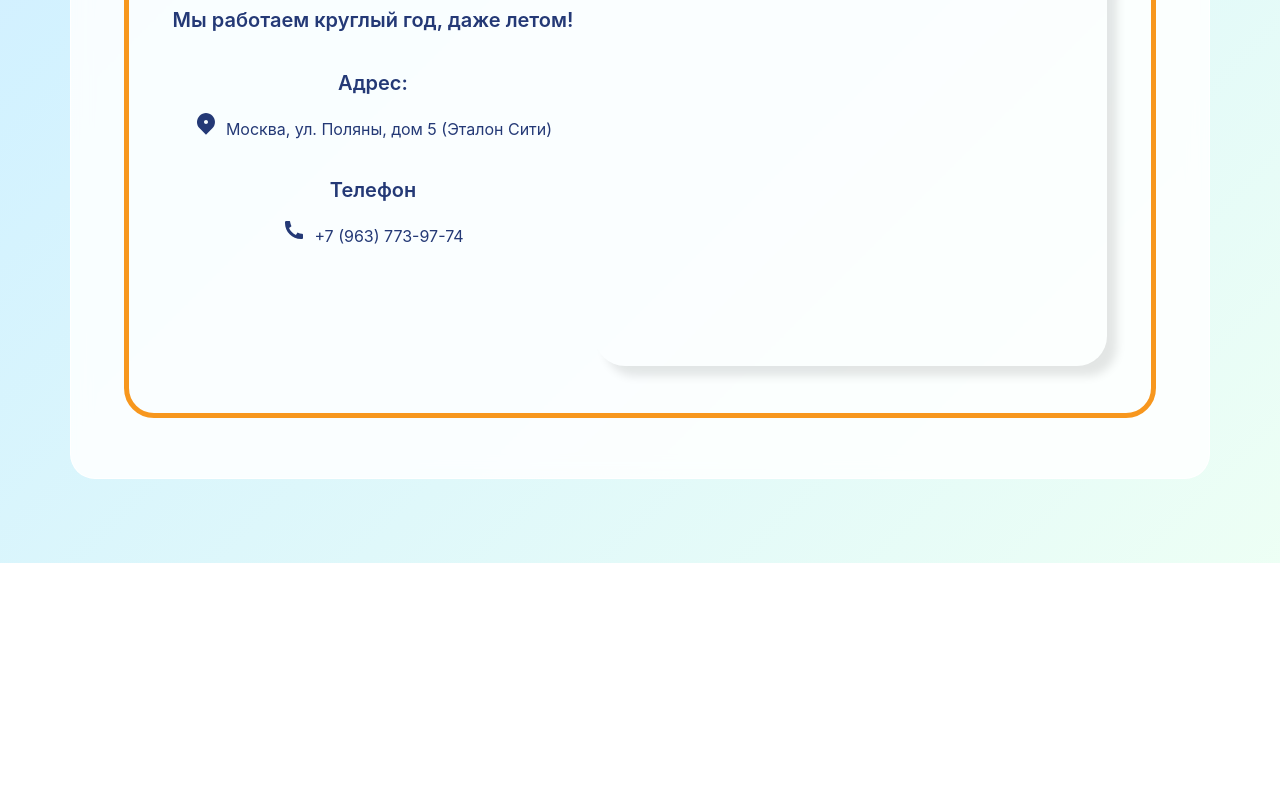
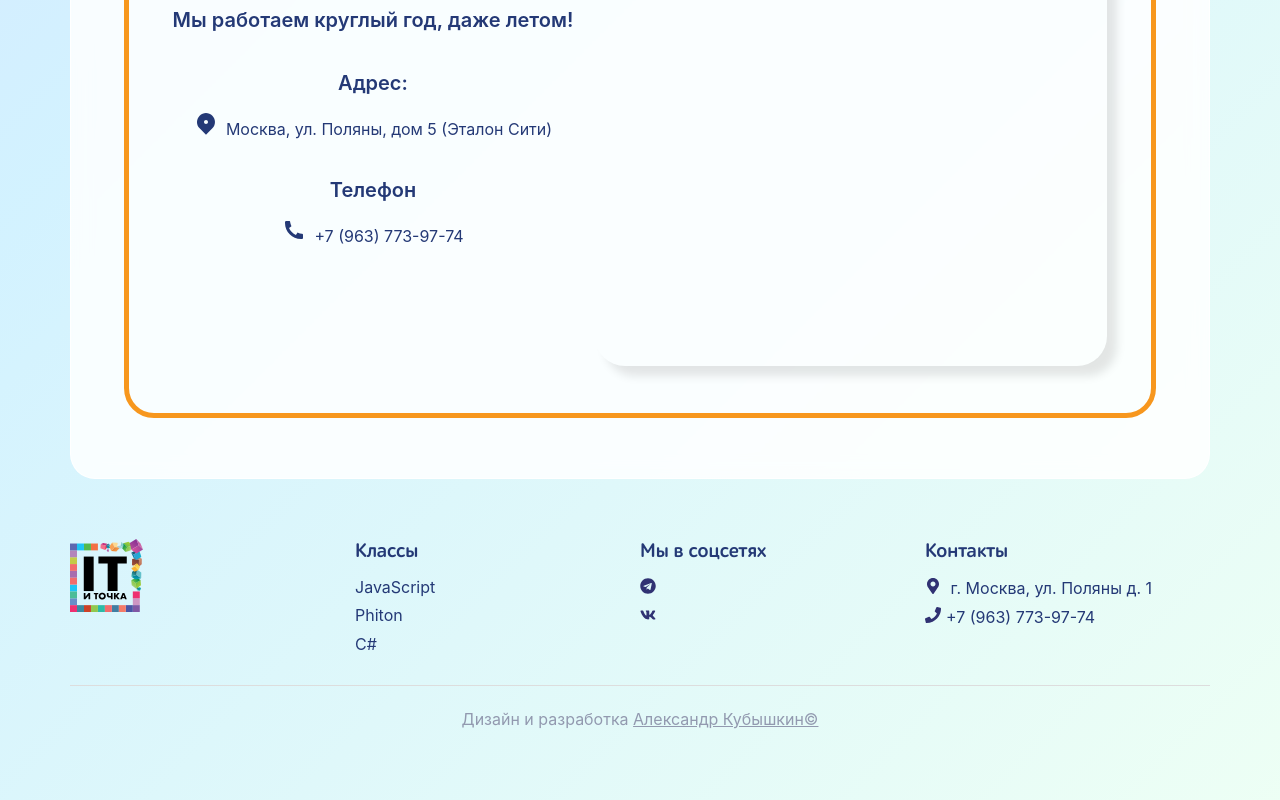
Before and after one commit to Photokub/IT-i-tochka, a React (Create React App) app: page / in a window 1280 px wide. Shown: the part 1668-2468 px from the top of the page. Before the commit the page ends 2231 px from the top, so only its background shows below. Built offline with nearby package versions, Linux system fonts and the light colour scheme.

Commit message:
Feat: сверстать Footer

```diff
--- a/package.json
+++ b/package.json
@@ -11,10 +11,12 @@
     "@types/node": "^16.18.80",
     "@types/react": "^18.2.55",
     "@types/react-dom": "^18.2.19",
+    "@types/react-router-dom": "^5.3.3",
     "@types/react-scroll": "^1.8.10",
     "react": "^18.2.0",
     "react-dom": "^18.2.0",
     "react-icons": "^5.0.1",
+    "react-router-dom": "^6.22.3",
     "react-scripts": "5.0.1",
     "react-scroll": "^1.9.0",
     "typescript": "^4.9.5",
--- a/src/components/App/App.tsx
+++ b/src/components/App/App.tsx
@@ -6,6 +6,7 @@ import Classes from '../Classes/Classes';
 import Location from "../Location/Location"
 import ClassesList from '../../data/ClassesList.json'
 import Header from '../Header/Header';
+import Footer from '../Footer/Footer';
 
 type IClassCard = {
   id: number,
@@ -112,6 +113,7 @@ function App() {
           ClassesListArray={classes}
         />
         <Location />
+        <Footer />
       </div>
     </>
   );
--- /dev/null
+++ b/src/components/Footer/Footer.css
@@ -0,0 +1,61 @@
+.footer {
+  display: flex;
+  flex-direction: column;
+}
+
+.footer__container {
+  display: grid;
+  grid-template-columns: repeat(auto-fit, minmax(200px, 1fr));
+  border-bottom: 1px solid #dddddd;
+}
+
+.footer__logo {
+  height: 50%;
+}
+
+.footer__title {
+  margin: 0 0 15px 0;
+  font-family: ALS Schlange Sans, Arial, Helvetica, sans-serif;
+  font-size: 20px;
+  font-weight: 700;
+  font-style: normal;
+  line-height: normal;
+  letter-spacing: normal;
+  color: #243976;
+}
+
+.footer__contacts-list {
+  margin: 16px 0 32px 0;
+  padding: 0;
+  color: #243976;
+}
+
+.footer__contacts-listItem {
+  margin: 0 0 10px 0;
+  list-style-type: none;
+}
+
+.footer__link {
+  text-decoration: none;
+  color: #243976;
+}
+
+.footer__contacts-icon,
+.footer__social-icon {
+  margin: 0 5px 0 0;
+  color: #303273;
+}
+
+.footer__develop {
+  margin: 0 auto;
+}
+
+.footer__develop-paragraph {
+  margin: 0;
+  padding: 24px 0 48px 0;
+  color: #9299AF;
+}
+
+.footer__develop-link {
+  color: #9299AF;
+}/*# sourceMappingURL=Footer.css.map */
--- /dev/null
+++ b/src/components/Footer/Footer.scss
@@ -0,0 +1,65 @@
+@import "../../variables/variables.scss";
+
+.footer {
+    display: flex;
+    flex-direction: column;
+}
+
+.footer__container {
+    display: grid;
+    grid-template-columns: repeat(auto-fit, minmax(200px, 1fr));
+    border-bottom: 1px solid #dddddd;
+}
+
+.footer__logo {
+    height: 50%;
+}
+
+.footer__title {
+    margin: 0 0 15px 0;
+    font-family: $font-ALS-Schlange-Sans;
+    font-size: $h6-font-size;
+    font-weight: 700;
+    font-style: normal;
+    line-height: normal;
+    letter-spacing: normal;
+    color: $font-color-main
+}
+
+.footer__contacts-list {
+    margin: 16px 0 32px 0;
+    padding: 0;
+    color: $font-color-main
+}
+
+.footer__contacts-listItem {
+    margin: 0 0 10px 0;
+    list-style-type: none;
+}
+
+.footer__link {
+    text-decoration: none;
+    color: $font-color-main
+}
+
+.footer__contacts-icon,
+.footer__social-icon {
+    margin: 0 5px 0 0;
+    color: $button-text-color;
+}
+
+
+.footer__develop {
+    margin: 0 auto;
+}
+
+
+.footer__develop-paragraph {
+    margin: 0;
+    padding: 24px 0 48px 0;
+    color: #9299AF;
+}
+
+.footer__develop-link {
+    color: #9299AF;
+}
--- /dev/null
+++ b/src/components/Footer/Footer.tsx
@@ -0,0 +1,46 @@
+import React from "react";
+import { Link } from "react-router-dom"
+import "./Footer.css"
+import logo from "../../images/logo-IT-i-tochka.svg"
+import { FaTelegram, FaVk, FaMapMarkerAlt, FaPhone } from "react-icons/fa"
+
+interface FooterPropTypes {
+
+}
+
+const Footer: React.FC<FooterPropTypes> = ({ }) => {
+    return (
+        <footer className="footer">
+            <div className="footer__container">
+                <img src={logo} alt="логотип" className="footer__logo" />
+                <div className="footer__classes-block">
+                    <h6 className="footer__title">Классы</h6>
+                    <ul className="footer__contacts-list">
+                        <li className="footer__contacts-listItem">JavaScript</li>
+                        <li className="footer__contacts-listItem">Phiton</li>
+                        <li className="footer__contacts-listItem">C#</li>
+                    </ul>
+                </div>
+                <div className="footer__socials-block">
+                    <h6 className="footer__title">Мы в соцсетях</h6>
+                    <ul className="footer__contacts-list">
+                        <li className="footer__contacts-listItem"><a className="footer__link" href="#"><FaTelegram className="footer__social-icon" /></a></li>
+                        <li className="footer__contacts-listItem"><a className="footer__link" href="#"><FaVk className="footer__social-icon" /></a></li>
+                    </ul>
+                </div>
+                <div className="footer__contacts-block">
+                    <h6 className="footer__title">Контакты</h6>
+                    <ul className="footer__contacts-list">
+                        <li className="footer__contacts-listItem"><FaMapMarkerAlt className="footer__contacts-icon" /> г. Москва, ул. Поляны д. 1</li>
+                        <li className="footer__contacts-listItem"><FaPhone className="footer__contacts-icon" /><a className="footer__link" href="+79637739774">+7 (963) 773-97-74</a></li>
+                    </ul>
+                </div>
+            </div>
+            <div className="footer__develop">
+                <p className="footer__develop-paragraph">Дизайн и разработка <a className="footer__develop-link" href="http://photokub.ru">Александр Кубышкин©</a></p>
+            </div>
+        </footer>
+    )
+}
+
+export default Footer;
```
Also changed, not shown: 2 other files (tests, documents, lock files or other folders).
